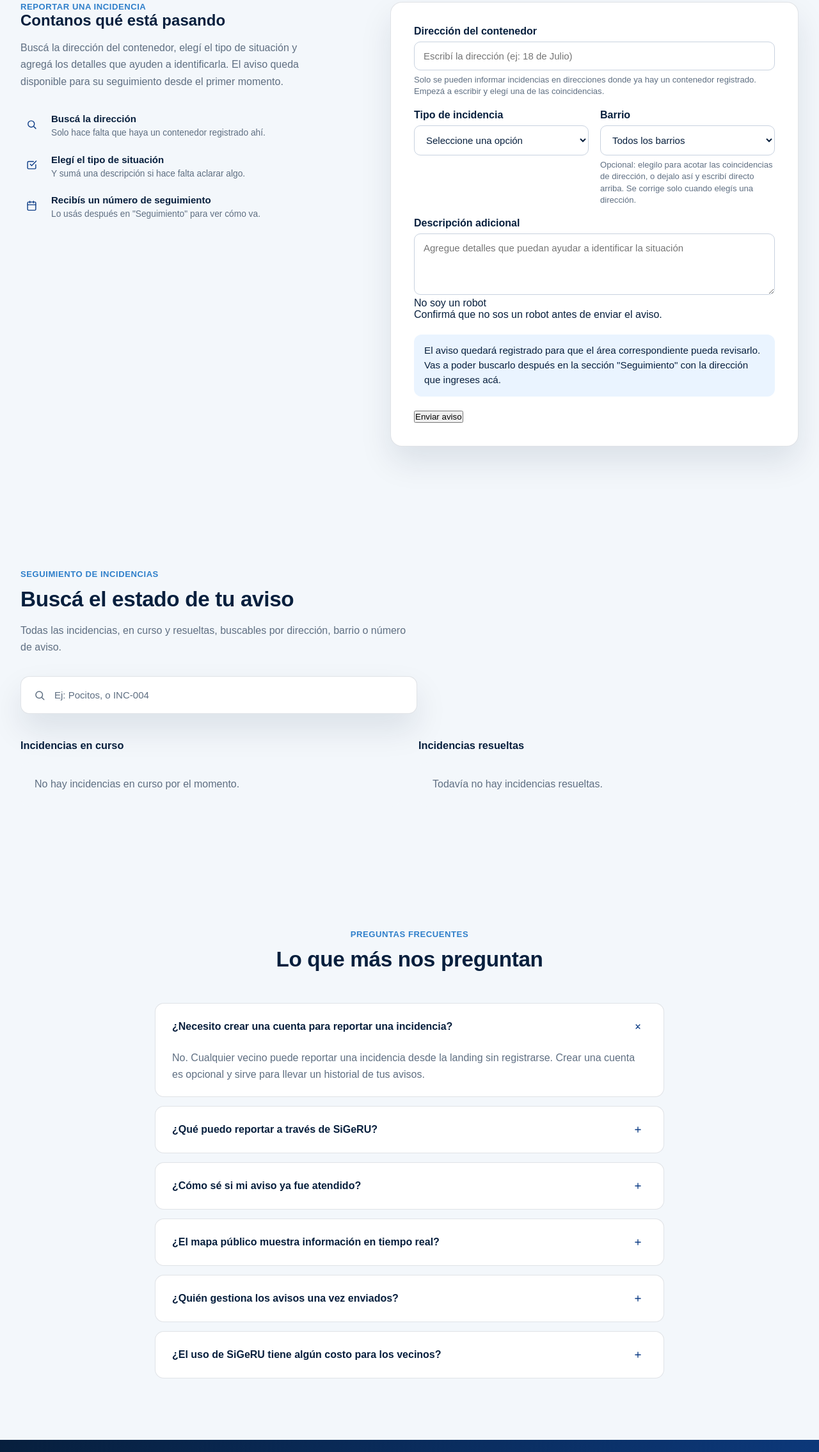
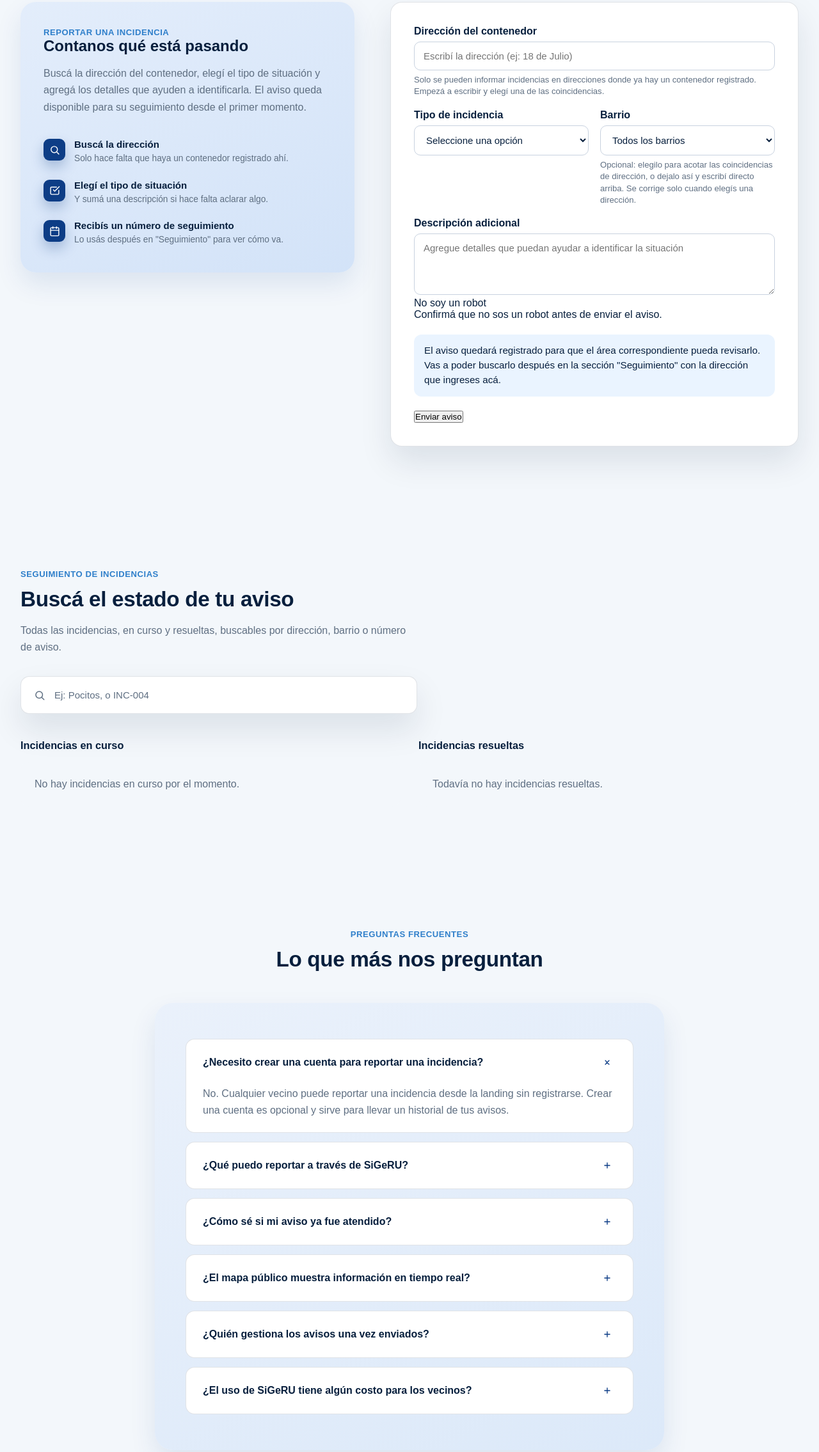
Before and after one commit to CodeKaizen1/sigeru-frontend, a plain HTML site: page landing/index.html in a window 1280 px wide. Shown: the part 3605-5875 px from the top of the page at 64% size. Drawn offline with Linux system fonts and the light colour scheme; no server answers; a script that the page names is missing.

Commit message:
Landing: mas contraste en Reportar y FAQ con tarjetas redondeadas
- Los iconitos de los 3 pasos de "Reportar" pasan de celeste palido
  sobre celeste palido a azul solido con el icono en blanco (casi no
  se distinguian).
- La columna de texto de "Reportar" pasa a ser una tarjeta redondeada
  con degradado celeste (.report-copy-card), en vez de texto suelto
  sobre el fondo plano de la seccion.
- El listado de "Preguntas frecuentes" queda envuelto en una tarjeta
  redondeada grande con el mismo degradado celeste (.faq-card-contenedora),
  con las preguntas (blancas) flotando encima.

Se probaron antes dos variantes mas (franjas de tint/franja oscura de
borde a borde) y no convencieron: la primera era muy sutil, y la
segunda introducia un bloque rectangular de esquinas rectas que no
existe en ningun otro lado de la landing. Esta usa el mismo lenguaje de
tarjetas redondeadas que ya tiene el resto del sitio (hero-card,
value-card, faq-item, map-card), solo que como "tarjeta contenedora"
mas grande.

Bump de cache-busting de landing.css a v=14.

Co-Authored-By: Claude Sonnet 5 <noreply@anthropic.com>
Claude-Session: https://claude.ai/code/session_01RojZoqPiHeXKkmwLTdnDa5

```diff
--- a/landing/css/pages/landing.css
+++ b/landing/css/pages/landing.css
@@ -614,12 +614,20 @@
     width: 34px;
     height: 34px;
     border-radius: 9px;
-    background: var(--tint);
-    color: var(--primary);
+    background: var(--primary);
+    color: var(--white);
     display: flex;
     align-items: center;
     justify-content: center;
     flex: none;
+    box-shadow: 0 10px 20px rgba(13, 61, 134, 0.28);
+}
+
+.report-copy-card {
+    background: linear-gradient(155deg, #e3edfb, #d3e3f8);
+    border-radius: 24px;
+    padding: 40px 36px;
+    box-shadow: 0 18px 40px rgba(13, 61, 134, 0.1);
 }
 
 .report-mini-step-title {
@@ -1037,6 +1045,22 @@
     margin-top: 48px;
 }
 
+.faq-card-contenedora {
+    background: linear-gradient(155deg, #eaf1fb, #dce9f9);
+    border-radius: 28px;
+    padding: 56px 48px;
+    margin-top: 48px;
+    box-shadow: 0 18px 40px rgba(13, 61, 134, 0.1);
+}
+
+.faq-card-contenedora .faq-list {
+    margin-top: 0;
+}
+
+.faq-card-contenedora .faq-item {
+    background: var(--white);
+}
+
 .faq-item {
     border: 1px solid var(--border-soft);
     border-radius: 14px;
@@ -1292,4 +1316,10 @@
     .footer-grid {
         grid-template-columns: 1fr;
     }
+
+    .report-copy-card,
+    .faq-card-contenedora {
+        padding: 28px 22px;
+        border-radius: 18px;
+    }
 }
--- a/landing/index.html
+++ b/landing/index.html
@@ -12,7 +12,7 @@
     <link rel="stylesheet" href="vendor/leaflet.markercluster/MarkerCluster.Default.css">
     <link rel="stylesheet" href="css/base.css">
     <link rel="stylesheet" href="css/components.css">
-    <link rel="stylesheet" href="css/pages/landing.css?v=13">
+    <link rel="stylesheet" href="css/pages/landing.css?v=14">
 </head>
 <body>
 
@@ -296,7 +296,7 @@
         <div class="section-inner">
             <div class="report-grid">
 
-                <div>
+                <div class="report-copy-card">
                     <p class="eyebrow">Reportar una incidencia</p>
                     <h2>Contanos qué está pasando</h2>
                     <p class="section-copy">
@@ -432,6 +432,7 @@
             <h2>Lo que más nos preguntan</h2>
         </div>
 
+        <div class="faq-card-contenedora">
         <div class="faq-list">
 
             <div class="faq-item abierto">
@@ -519,6 +520,7 @@
             </div>
 
         </div>
+        </div>
     </section>
 
     <!-- CTA FINAL -->
```
